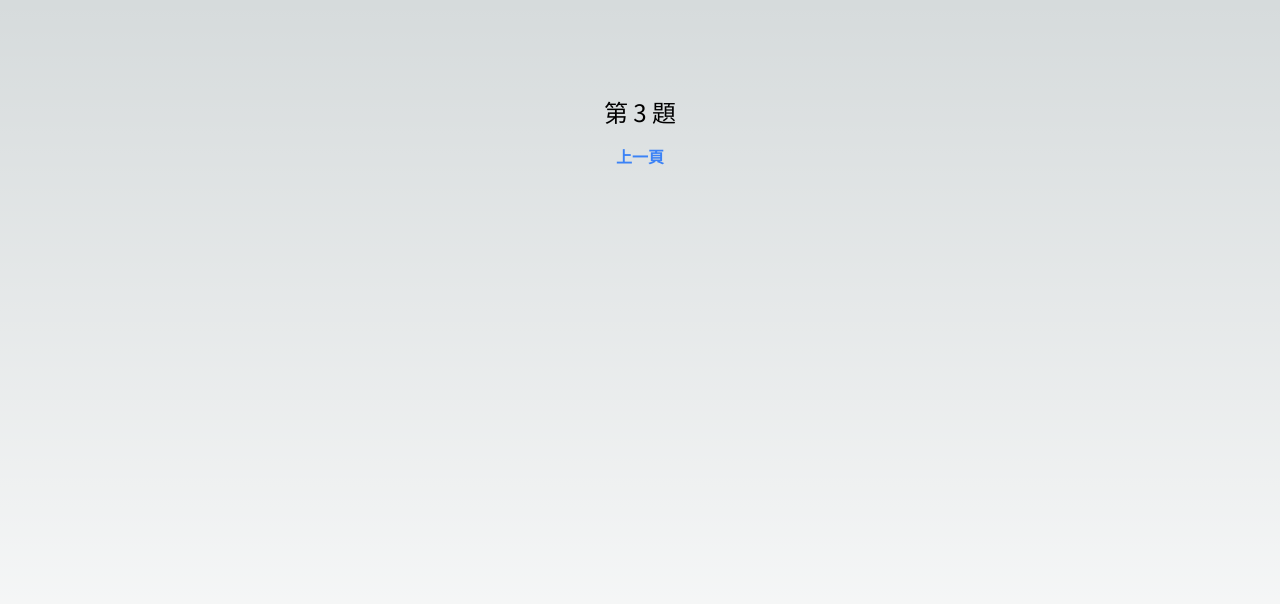
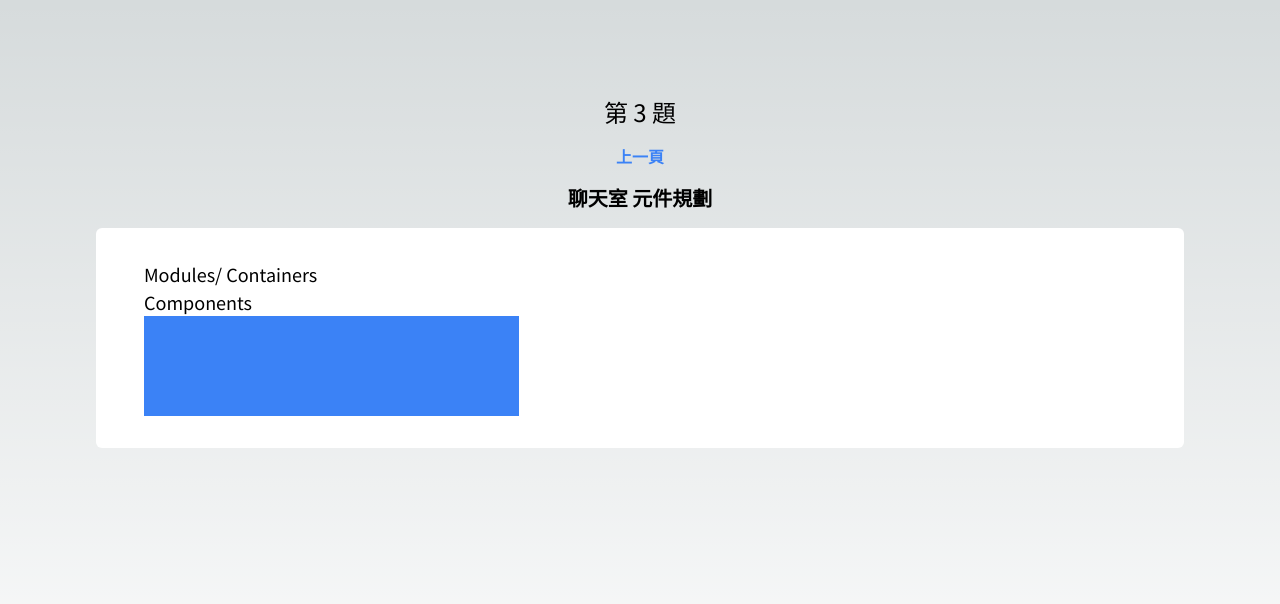
Before and after one commit to penspulse326/bat-mobile-test, a Next.js app: page /problem3 in a window 1280 px wide. Shown: the top 604 px of the page. Built offline with nearby package versions, Linux system fonts and the light colour scheme.

Commit message:
chore: rename module ChatRoom to CompDescBox

```diff
--- a/app/problem3/page.tsx
+++ b/app/problem3/page.tsx
@@ -1,3 +1,4 @@
+import CompDescBox from '@/modules/CompDescBox';
 import Link from 'next/link';
 
 function Problem3Page() {
@@ -7,6 +8,10 @@ function Problem3Page() {
       <Link href="/" className="font-bold text-blue-500">
         上一頁
       </Link>
+      <h2 className="text-xl font-bold">聊天室 元件規劃</h2>
+      <div className="w-full rounded-md bg-white px-12 py-8">
+        <CompDescBox />
+      </div>
     </main>
   );
 }
--- a/modules/ChatRoom/index.tsx
+++ /dev/null
@@ -1,5 +0,0 @@
-function ChatRoom() {
-  return <div>聊天室</div>;
-}
-
-export default ChatRoom;
--- /dev/null
+++ b/modules/CompDescBox/index.tsx
@@ -0,0 +1,11 @@
+function CompDescBox() {
+  return (
+    <div>
+      <h4 className="text-lg"> Modules/ Containers</h4>
+      <h4 className="text-lg"> Components</h4>
+      <div className="h-[100px] w-[375px] bg-blue-500" />
+    </div>
+  );
+}
+
+export default CompDescBox;
```
